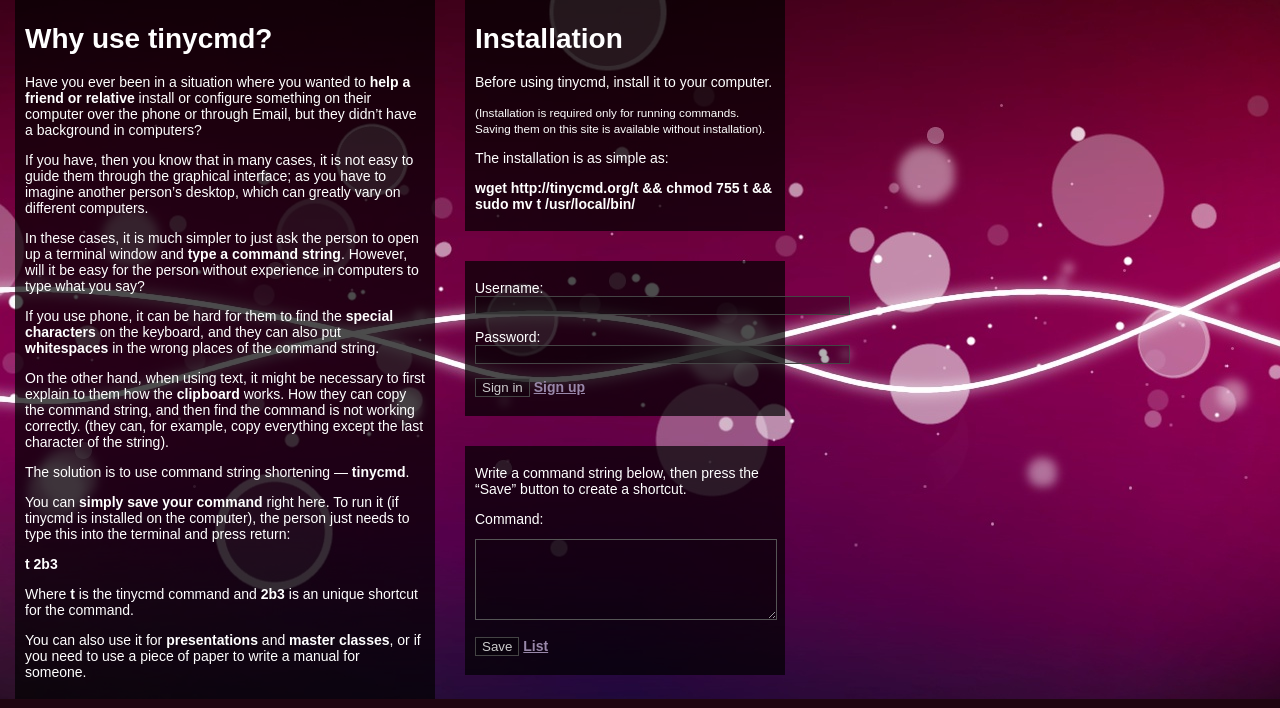
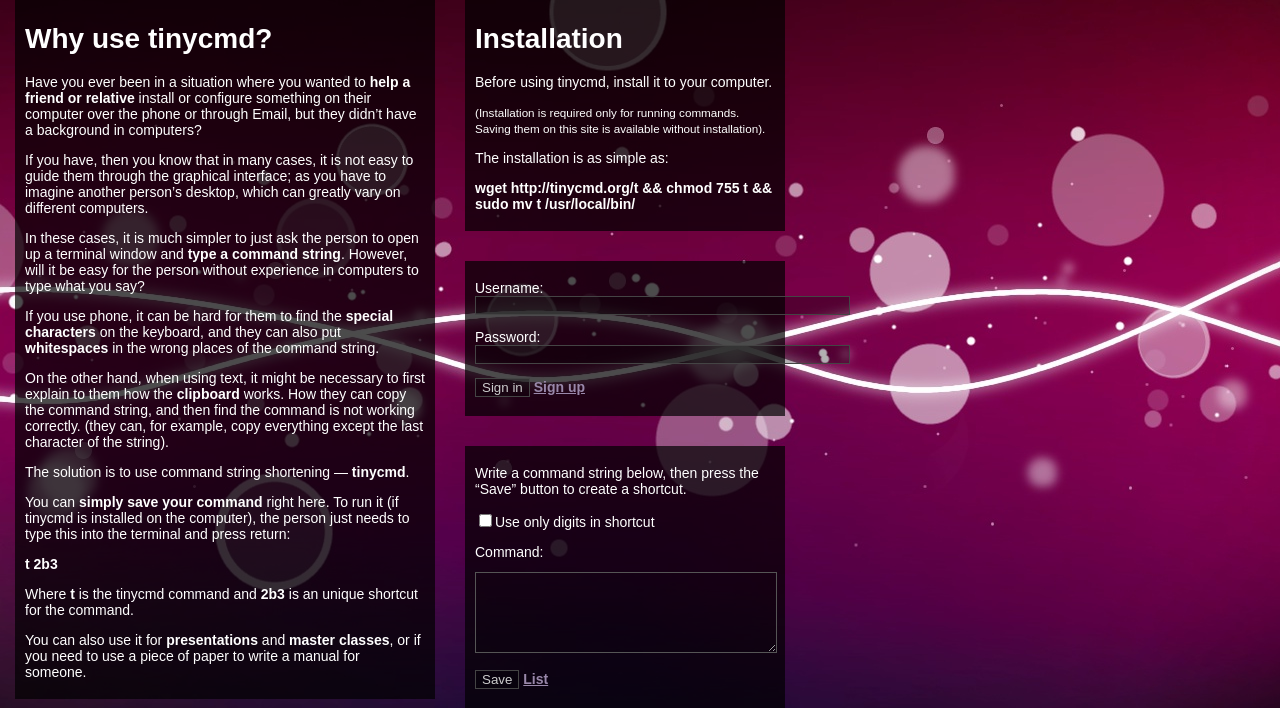
Before and after one commit to aruseni/tinycmd, a Django app: template templates/index.html in a window 1280 px wide. Shown: the part 172-880 px from the top of the page. Run offline with Django 3.2, Linux system fonts and the light colour scheme; the template is opened without the code that fills it, so the values that code supplies are empty.

Commit message:
Added 'only digits'-feature by rumith

```diff
--- a/tc/views.py
+++ b/tc/views.py
@@ -67,6 +67,7 @@
 
 def add_command_string(request):
     command_string_string = request.POST.get('command', '')
+    only_num = request.POST.get('only_num')
     try:
         command_string = CommandString.objects.get(command_string=command_string_string,
                                                    user_added=request.user if \
@@ -85,7 +86,7 @@
             if request.user.is_authenticated():
                 command_string.user_added = request.user
                 command_string.string_id = cmdid
-            command_string.save()
+            command_string.save(only_num=only_num)
             # Reload the object to get the string_id added by the save() method
             command_string = CommandString.objects.get(id=command_string.id)
     if request.user.is_authenticated():
--- a/templates/index.html
+++ b/templates/index.html
@@ -52,9 +52,11 @@
 <p>Write a command string below, then press the “Save” button to create a shortcut.</p>
 <form action="{% url tc.views.add_command_string %}" method="post">
 {% csrf_token %}
+<p>
 {% if user.is_authenticated %}
-<p><label>ID: <input type="text" name="cmdid" size=44></label></p>
+<label>ID: <input type="text" name="cmdid" size=44></label>
 {% endif %}
+<label><input type="checkbox" name="only_num">Use only digits in shortcut</label></p>
 <p><label>Command: <textarea name="command" cols="35" rows="5"></textarea></label></p>
 <p><input type="submit" value="Save"> <a href="/list/">List</a></p>
 </form>
```
Also changed, not shown: tc/models.py (+4 -3 lines).
